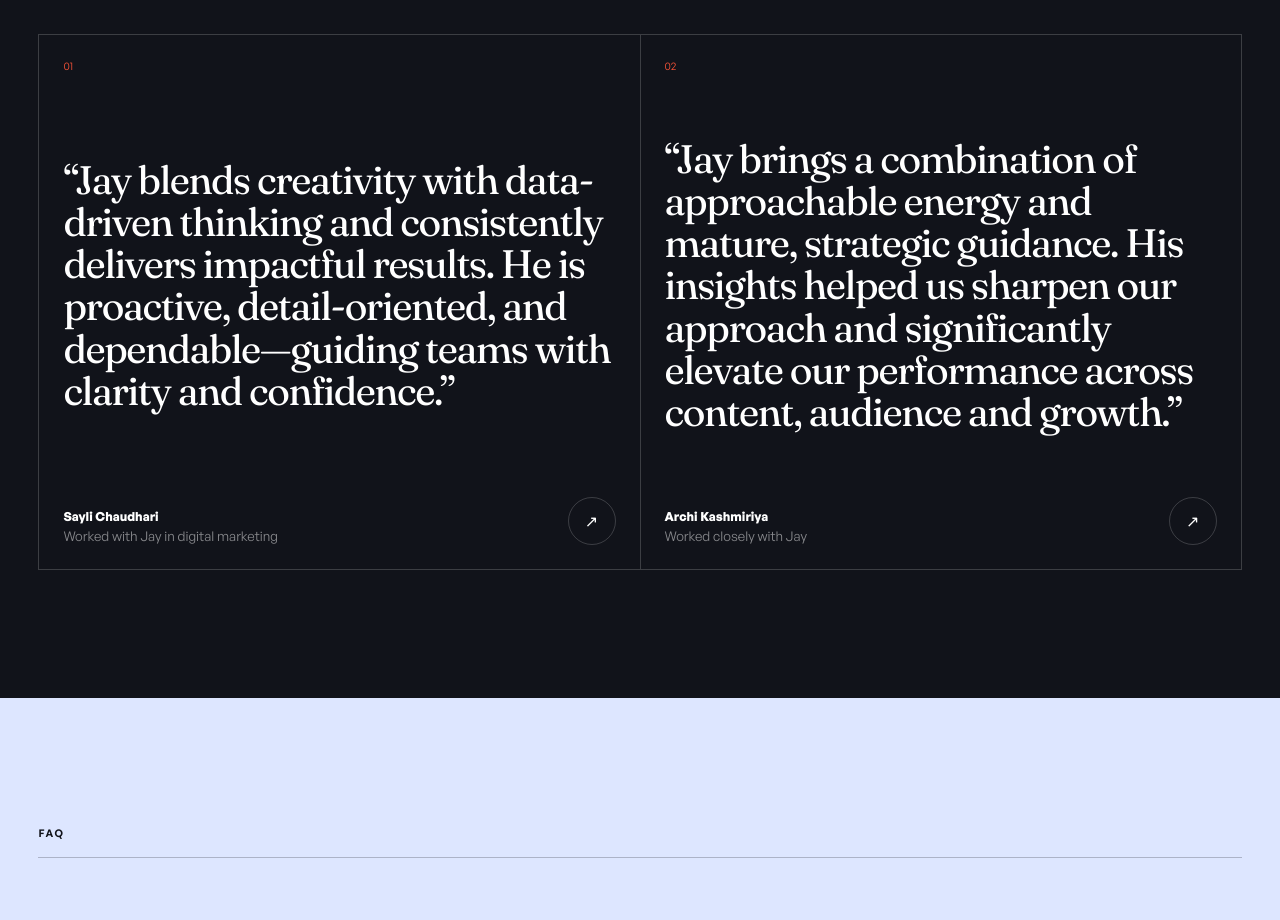
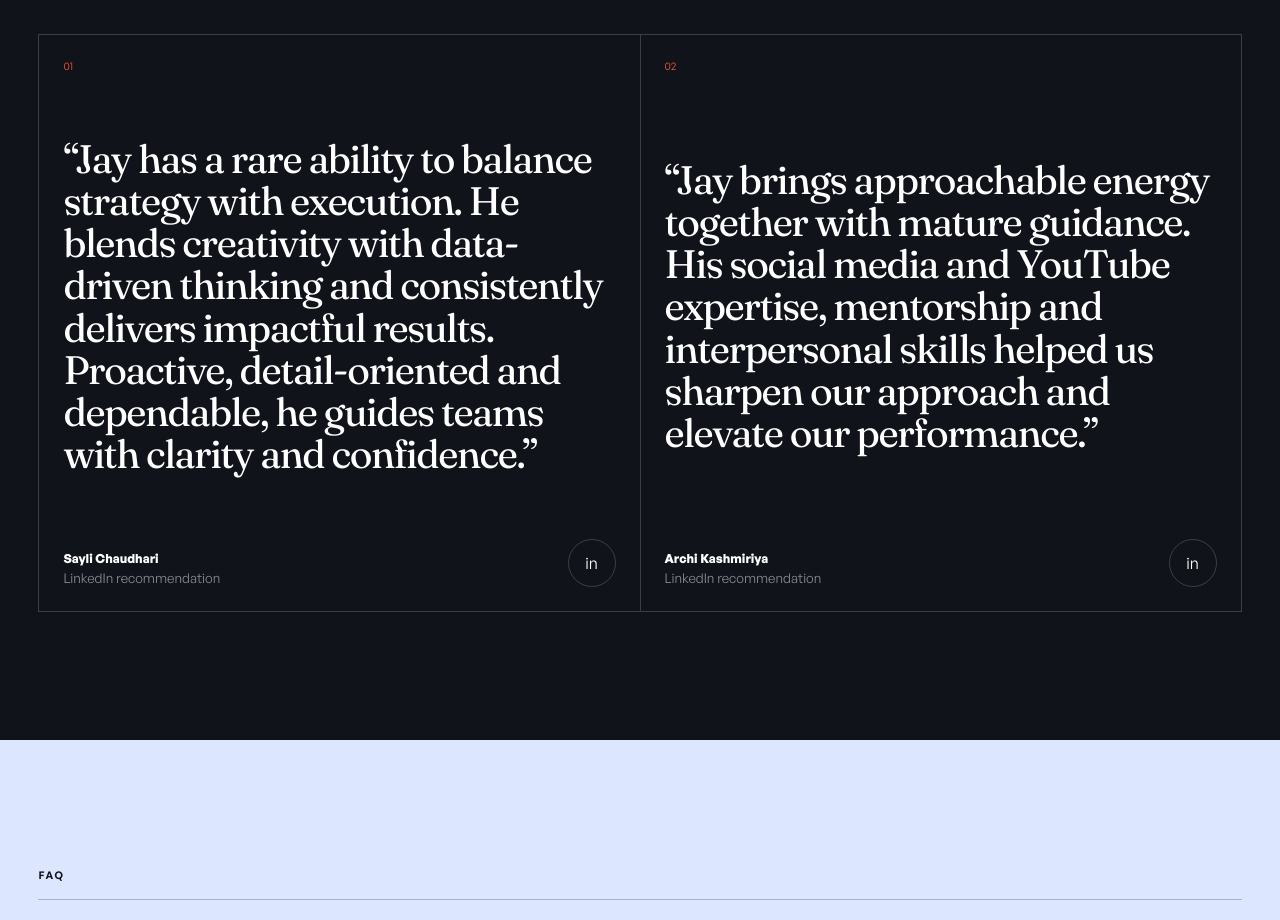
Before and after one commit to jaysahastrabudhe/jay-portfolio, a React (Vite) app: page / in a window 1280 px wide. Shown: the part 10640-11560 px from the top of the page. Built offline with nearby package versions, Linux system fonts and the light colour scheme.

Commit message:
Restore LinkedIn recommendations

```diff
--- a/src/App.jsx
+++ b/src/App.jsx
@@ -42,15 +42,15 @@ const campaignProof = [
 
 const recommendations = [
   {
-    quote: 'Jay blends creativity with data-driven thinking and consistently delivers impactful results. He is proactive, detail-oriented, and dependable—guiding teams with clarity and confidence.',
+    quote: 'Jay has a rare ability to balance strategy with execution. He blends creativity with data-driven thinking and consistently delivers impactful results. Proactive, detail-oriented and dependable, he guides teams with clarity and confidence.',
     name: 'Sayli Chaudhari',
-    relation: 'Worked with Jay in digital marketing',
+    relation: 'LinkedIn recommendation',
     link: 'https://in.linkedin.com/in/sayli-chaudhari-48853576',
   },
   {
-    quote: 'Jay brings a combination of approachable energy and mature, strategic guidance. His insights helped us sharpen our approach and significantly elevate our performance across content, audience and growth.',
+    quote: 'Jay brings approachable energy together with mature guidance. His social media and YouTube expertise, mentorship and interpersonal skills helped us sharpen our approach and elevate our performance.',
     name: 'Archi Kashmiriya',
-    relation: 'Worked closely with Jay',
+    relation: 'LinkedIn recommendation',
     link: 'https://in.linkedin.com/in/archik-ux',
   },
 ]
@@ -247,9 +247,9 @@ export default function App() {
           </div>
           <div className="recommendations__grid">
             {recommendations.map((item, index) => (
-              <blockquote key={item.name} data-reveal>
+              <blockquote key={item.name}>
                 <span>0{index + 1}</span><p>“{item.quote}”</p>
-                <footer><div><strong>{item.name}</strong><small>{item.relation}</small></div><a href={item.link} target="_blank" rel="noreferrer" aria-label={`${item.name} on LinkedIn`}><Arrow /></a></footer>
+                <footer><div><strong>{item.name}</strong><small>{item.relation}</small></div><a href={item.link} target="_blank" rel="noreferrer" aria-label={`${item.name} on LinkedIn`} title="View LinkedIn profile"><span>in</span></a></footer>
               </blockquote>
             ))}
           </div>
```
